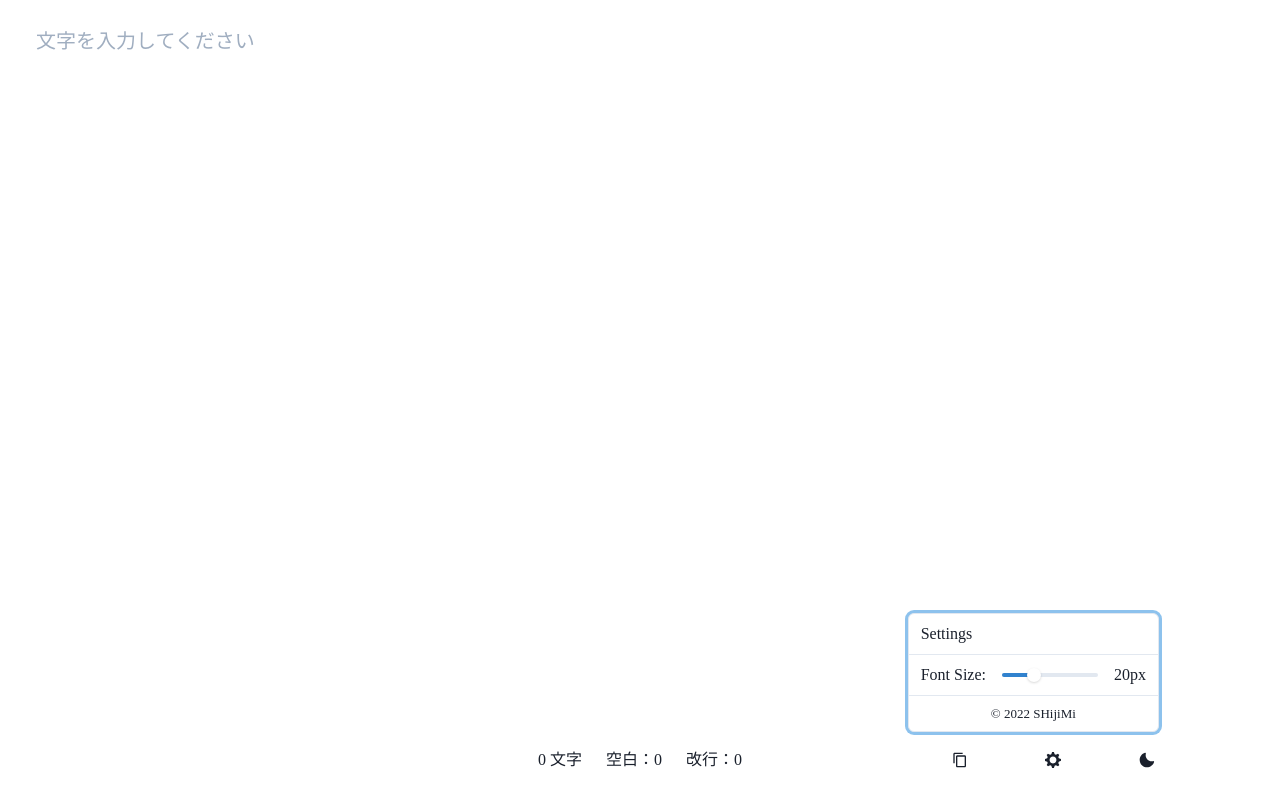
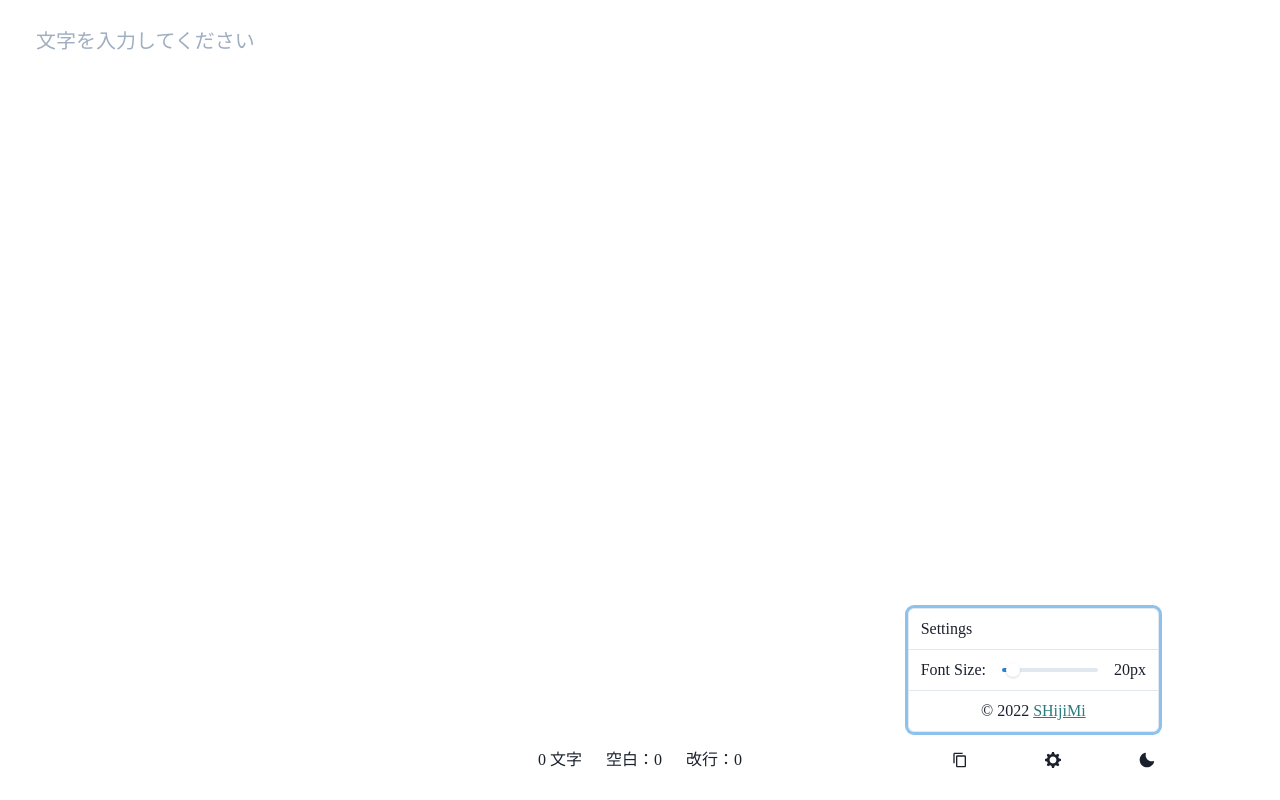
Before and after one commit to ShijiMi-Soup/wordcount, a Next.js app: page / in a window 1280 px wide. Both pictures are taken after a click on the button 1053 px from the left and 760 px from the top of the page. Built offline with nearby package versions, Linux system fonts and the light colour scheme.

Commit message:
Update link

```diff
--- a/src/components/Settings.tsx
+++ b/src/components/Settings.tsx
@@ -20,7 +20,7 @@ const Settings = () => {
         <Slider
           value={settings.fontSize}
           min={6}
-          max={48}
+          max={128}
           step={2}
           onChange={handleChange}
           w={24}
--- a/src/components/SettingsButton.tsx
+++ b/src/components/SettingsButton.tsx
@@ -8,7 +8,8 @@ import {
   PopoverContent,
   PopoverBody,
   PopoverHeader,
-  PopoverFooter
+  PopoverFooter,
+  useColorMode
 } from "@chakra-ui/react"
 import Settings from "./Settings"
 
@@ -17,6 +18,7 @@ const SettingsButton = () => {
   const handleButtonClick = () => {
     setIsOpen(true)
   }
+  const { colorMode } = useColorMode()
   return (
     <Popover>
       <PopoverTrigger>
@@ -40,9 +42,17 @@ const SettingsButton = () => {
         </PopoverBody>
         <PopoverFooter>
           <footer>
-            <Text display="block" textAlign="center" fontSize="small">
+            <Text display="block" textAlign="center" fontSize="normal">
               &copy; {new Date().getFullYear()}{" "}
-              <a href="https://shijimi.dev">SHijiMi</a>
+              <a href="https://shijimi.dev">
+                <Text
+                  display="inline"
+                  textDecor="underline"
+                  color={colorMode === "light" ? "teal.600" : "orange.300"}
+                >
+                  SHijiMi
+                </Text>
+              </a>
             </Text>
           </footer>
         </PopoverFooter>
```
